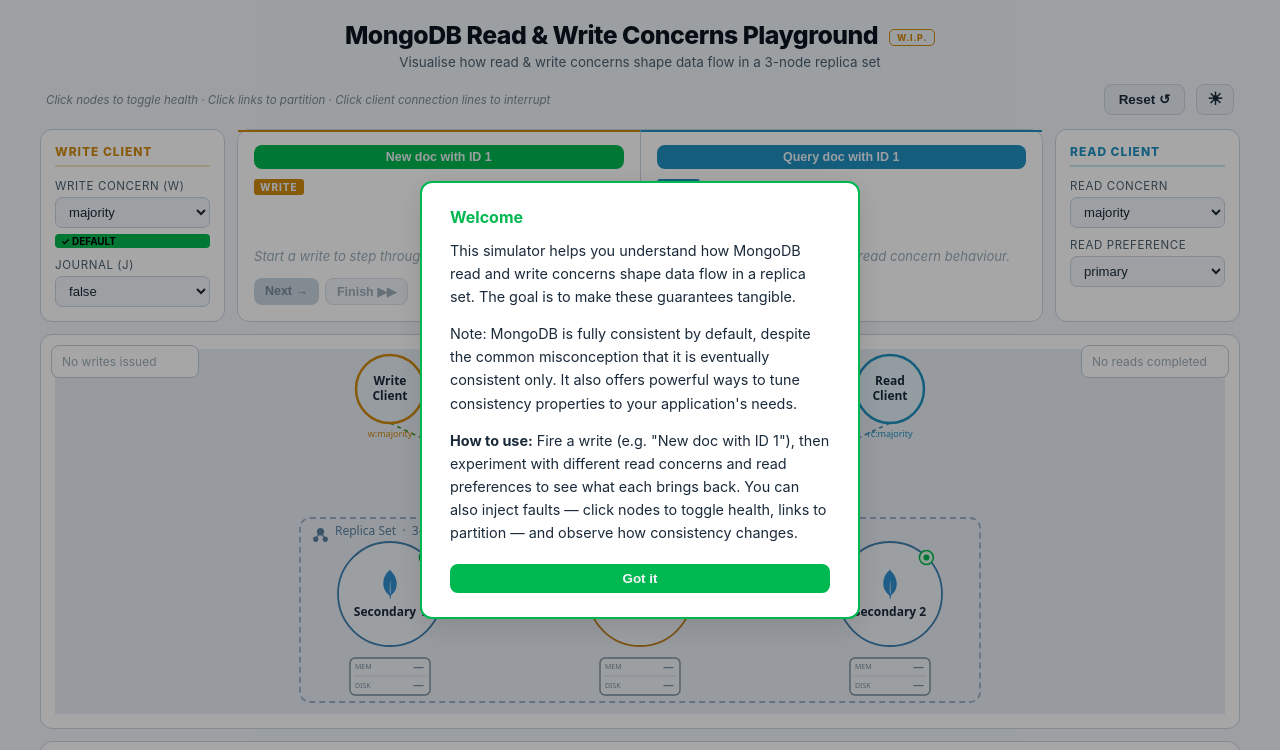
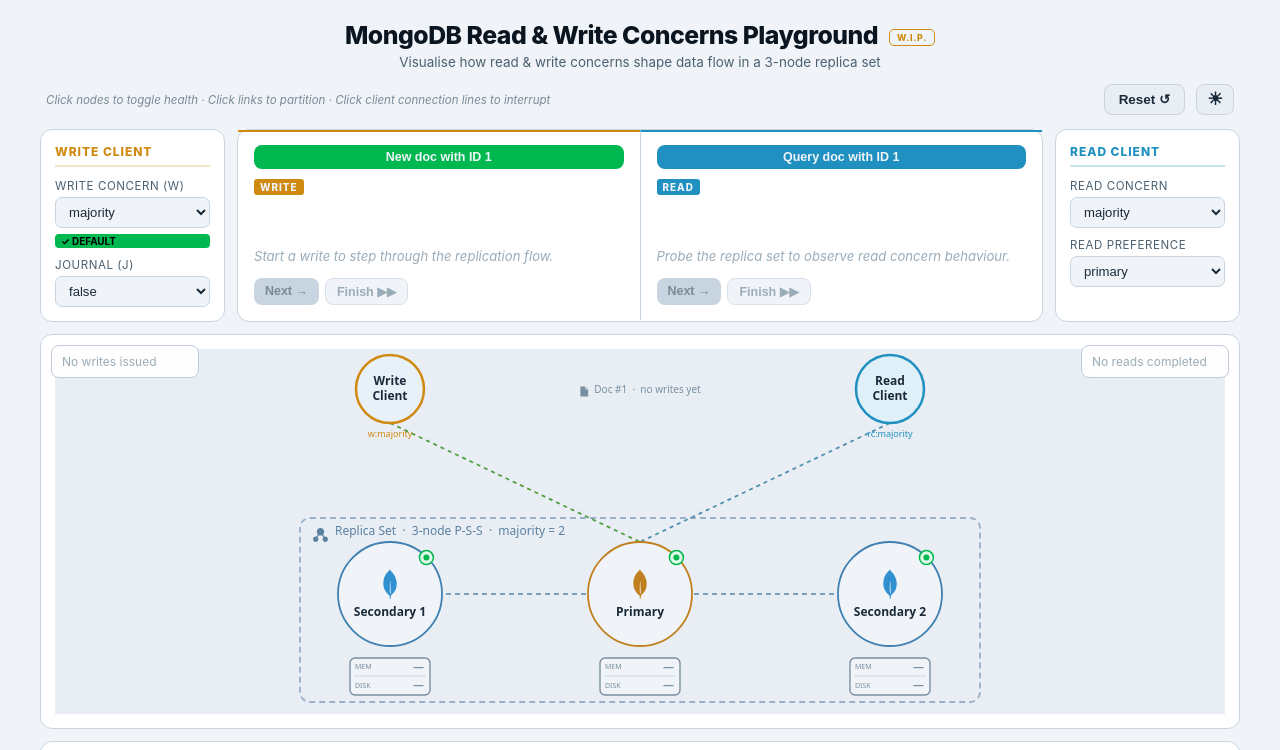
Before and after one commit to robertrichtermongodb/mongodbtuneableconsistencyplayground, a website: page index.html in a window 1280 px wide. Shown: the top 750 px of the page. Drawn offline with Linux system fonts and the light colour scheme.

Commit message:
Fixed issue with popups

```diff
--- a/css/style.css
+++ b/css/style.css
@@ -230,22 +230,7 @@ details[open] .step-details-toggle::before { content: '▾ '; }
 .mobile-popup p { color: var(--text); font-size: 0.9rem; line-height: 1.5; margin-bottom: 18px; }
 .mobile-popup button { width: 100%; }
 
-/* ── Welcome popup ── */
-.welcome-overlay {
-  position: fixed; inset: 0; background: var(--popupScrim);
-  display: flex; align-items: center; justify-content: center;
-  z-index: 9998; opacity: 0; visibility: hidden; transition: opacity .2s, visibility .2s;
-}
-.welcome-overlay.visible { opacity: 1; visibility: visible; }
-.welcome-popup {
-  background: var(--popupBg); border: 2px solid var(--green);
-  border-radius: 12px; padding: 24px 28px; max-width: 440px;
-  box-shadow: var(--popupShadow);
-}
-.welcome-popup h2 { color: var(--green); font-size: 1rem; margin-bottom: 12px; }
-.welcome-popup p { color: var(--text); font-size: 0.9rem; line-height: 1.6; margin-bottom: 14px; }
-.welcome-popup p:last-of-type { margin-bottom: 20px; }
-.welcome-popup button { width: 100%; }
+
 
 /* ── Custom tooltip ── */
 .tip {
--- a/index.html
+++ b/index.html
@@ -15,17 +15,6 @@
     <h2>Heads up</h2>
     <p>This tool is designed for tablets and desktops. On mobile devices, please use landscape mode for the best experience.</p>
     <button id="btn-dismiss-mobile">Got it</button>
-  </div>
-</div>
-
-<!-- Welcome popup -->
-<div class="welcome-overlay" id="welcome-overlay">
-  <div class="welcome-popup">
-    <h2>Welcome</h2>
-    <p>This simulator helps you understand how MongoDB read and write concerns shape data flow in a replica set. The goal is to make these guarantees tangible.</p>
-    <p>Note: MongoDB is fully consistent by default, despite the common misconception that it is eventually consistent only. It also offers powerful ways to tune consistency properties to your application's needs.</p>
-    <p><strong>How to use:</strong> Fire a write (e.g. "New doc with ID 1"), then experiment with different read concerns and read preferences to see what each brings back. You can also inject faults — click nodes to toggle health, links to partition — and observe how consistency changes.</p>
-    <button id="btn-dismiss-welcome">Got it</button>
   </div>
 </div>
 
--- a/js/app.js
+++ b/js/app.js
@@ -344,7 +344,6 @@ document.getElementById('btn-read-finish').addEventListener('click', autoFinishR
 document.getElementById('btn-canvas-election').addEventListener('click', handleElection);
 document.getElementById('btn-clear-log').addEventListener('click', () => { document.getElementById('log').innerHTML = ''; });
 document.getElementById('btn-dismiss-mobile').addEventListener('click', dismissMobilePopup);
-document.getElementById('btn-dismiss-welcome').addEventListener('click', dismissWelcomePopup);
 document.getElementById('btn-theme-toggle').addEventListener('click', toggleTheme);
 
 // ═══════════════════════════════════════
@@ -352,22 +351,12 @@ document.getElementById('btn-theme-toggle').addEventListener('click', toggleThem
 // ═══════════════════════════════════════
 function dismissMobilePopup() {
   document.getElementById('mobile-overlay').classList.remove('visible');
-  if (!localStorage.getItem('tcp-welcome-seen')) {
-    document.getElementById('welcome-overlay').classList.add('visible');
-  }
-}
-
-function dismissWelcomePopup() {
-  localStorage.setItem('tcp-welcome-seen', '1');
-  document.getElementById('welcome-overlay').classList.remove('visible');
 }
 
 function initPopups() {
-  const isMobile = window.innerWidth <= 768;
+  const isMobile = /Android|iPhone|iPad|iPod/i.test(navigator.userAgent);
   if (isMobile) {
     document.getElementById('mobile-overlay').classList.add('visible');
-  } else if (!localStorage.getItem('tcp-welcome-seen')) {
-    document.getElementById('welcome-overlay').classList.add('visible');
   }
 }
 
```
